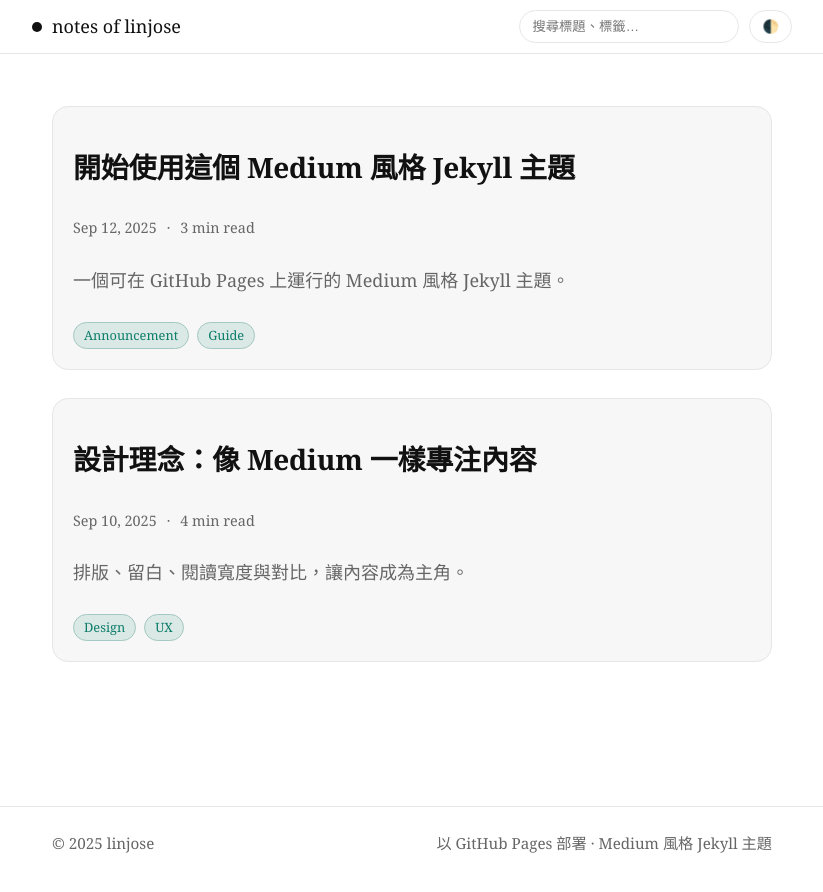
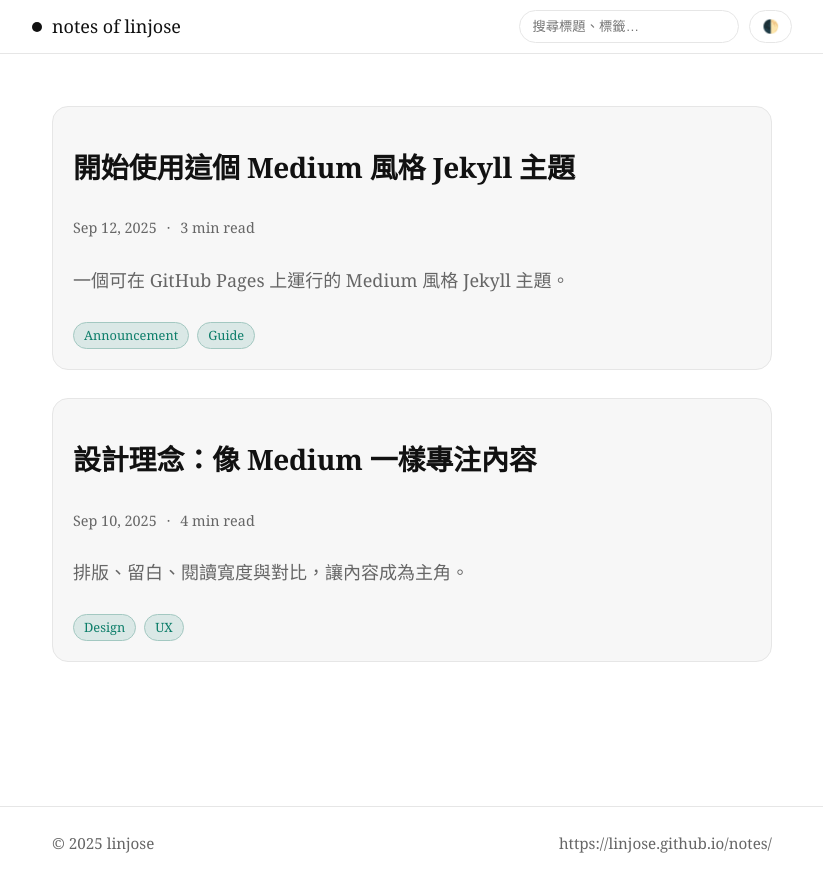
Before and after one commit to linjose/notes, a Jekyll site: the page built from index.html, in a window 1280 px wide. Shown: the top 892 px of the page, without its empty margins (228-1051 px from the left). Built offline with Jekyll 4.4.1, drawn with Linux system fonts in a browser that asks for light colours; the list of posts is cut into pages by our own code.

Commit message:
Update footer.html

```diff
--- a/_includes/footer.html
+++ b/_includes/footer.html
@@ -2,7 +2,7 @@
   <div class="wrap" style="padding:0">
     <div style="display:flex;justify-content:space-between;gap:12px;flex-wrap:wrap">
       <div>© {{ site.time | date: '%Y' }} {{ site.author }}</div>
-      <div>以 GitHub Pages 部署 · Medium 風格 Jekyll 主題</div>
+      <div>https://linjose.github.io/notes/</div>
     </div>
   </div>
 </footer>
```
